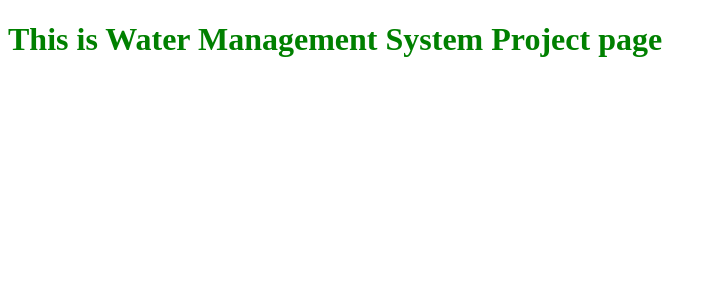
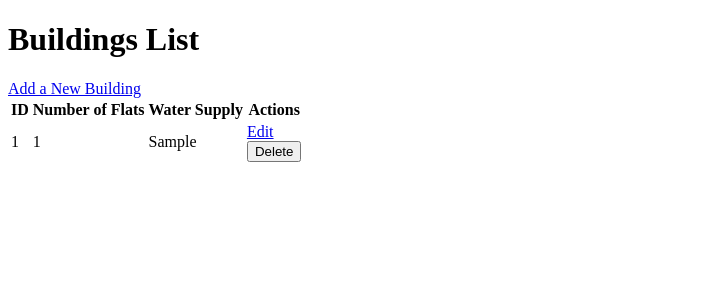
Before and after one commit to Chirag845912/Water-Management-Project, a Flask app: template templates/index.html in a window 1280 px wide. Shown: the top 300 px of the page, without its empty margins (0-717 px from the left). Run offline with Flask 2, Linux system fonts and the light colour scheme; the template is opened without the code that fills it: most values are stand-ins (such as "Sample title", 1, 10 or a date in 2020); some libraries are stand-ins or nearby versions.

Commit message:
Add files via upload

```diff
--- a/app.py
+++ b/app.py
@@ -1,10 +1,93 @@
-from flask import Flask,render_template
+from flask import Flask, request, render_template, redirect
+from flask_mysqldb import MySQL
 
 app = Flask(__name__)
-@app.route("/")
-def root():
-    return render_template("index.html")
+app.config['MYSQL_HOST'] = 'localhost'
+app.config['MYSQL_USER'] = 'root'
+app.config['MYSQL_PASSWORD'] = 'Password@92'
+app.config['MYSQL_DB'] = 'water management'
+mysql = MySQL(app)
 
+class Building:
+    def __init__(self, id=None, num_flats=None, water_supply=None):
+        self.id = id
+        self.num_flats = num_flats
+        self.water_supply = water_supply
 
-if __name__ == "__main__":
-    app.run(debug=False,port=4400)
+    def save(self):
+        cur = mysql.connection.cursor()
+        cur.execute(
+            'INSERT INTO buildings (num_flats, water_supply) VALUES (%s, %s)',
+            (self.num_flats, self.water_supply)
+        )
+        mysql.connection.commit()
+        cur.close()
+
+    def update(self):
+        cur = mysql.connection.cursor()
+        cur.execute(
+            'UPDATE buildings SET num_flats = %s, water_supply = %s WHERE id = %s',
+            (self.num_flats, self.water_supply, self.id)
+        )
+        mysql.connection.commit()
+        cur.close()
+
+    def delete(self):
+        cur = mysql.connection.cursor()
+        cur.execute('DELETE FROM buildings WHERE id = %s', [self.id])
+        mysql.connection.commit()
+        cur.close()
+
+    @classmethod
+    def all(cls):
+        cur = mysql.connection.cursor()
+        cur.execute('SELECT * FROM buildings')
+        data = cur.fetchall()
+        cur.close()
+        return [cls(*row) for row in data]
+
+    @classmethod
+    def find_by_id(cls, id):
+        cur = mysql.connection.cursor()
+        cur.execute('SELECT * FROM buildings WHERE id = %s', [id])
+        data = cur.fetchone()
+        cur.close()
+        if data:
+            return cls(*data)
+        return None
+
+@app.route('/')
+def index():
+    buildings = Building.all()
+    return render_template('index.html', buildings=buildings)
+
+@app.route('/building/new', methods=['GET', 'POST'])
+def new_building():
+    if request.method == 'POST':
+        num_flats = request.form['num_flats']
+        water_supply = request.form['water_supply']
+        building = Building(num_flats=num_flats, water_supply=water_supply)
+        building.save()
+        return redirect('/')
+    return render_template('new_building.html')
+
+@app.route('/building/<int:id>', methods=['GET', 'POST'])
+def edit_building(id):
+    building = Building.find_by_id(id)
+    if request.method == 'POST':
+        num_flats = request.form['num_flats']
+        water_supply = request.form['water_supply']
+        building.num_flats = num_flats
+        building.water_supply = water_supply
+        building.update()
+        return redirect('/')
+    return render_template('edit_building.html', building=building)
+
+@app.route('/building/<int:id>/delete', methods=['POST'])
+def delete_building(id):
+    building = Building.find_by_id(id)
+    building.delete()
+    return redirect('/')
+
+if __name__ == '__main__':
+    app.run(debug=True)
--- a/templates/index.html
+++ b/templates/index.html
@@ -1,12 +1,35 @@
 <!DOCTYPE html>
-<html lang="en">
+<html>
 <head>
-    <meta charset="UTF-8">
-    <meta http-equiv="X-UA-Compatible" content="IE=edge">
-    <meta name="viewport" content="width=device-width, initial-scale=1.0">
-    <title>Document</title>
+    <title>Buildings List</title>
 </head>
 <body>
-    <h1 style="color:green">This is Water Management System Project page</h1>
+    <h1>Buildings List</h1>
+    <a href="/building/new">Add a New Building</a>
+    <table>
+        <thead>
+            <tr>
+                <th>ID</th>
+                <th>Number of Flats</th>
+                <th>Water Supply</th>
+                <th>Actions</th>
+            </tr>
+        </thead>
+        <tbody>
+            {% for building in buildings %}
+                <tr>
+                    <td>{{ building.id }}</td>
+                    <td>{{ building.num_flats }}</td>
+                    <td>{{ building.water_supply }}</td>
+                    <td>
+                        <a href="/building/{{ building.id }}">Edit</a>
+                        <form action="/building/{{ building.id }}/delete" method="post">
+                            <button type="submit">Delete</button>
+                        </form>
+                    </td>
+                </tr>
+            {% endfor %}
+        </tbody>
+    </table>
 </body>
 </html>
```
Also changed, not shown: templates/edit_building.html (added, +19 -0 lines), templates/new_building.html (added, +19 -0 lines).
